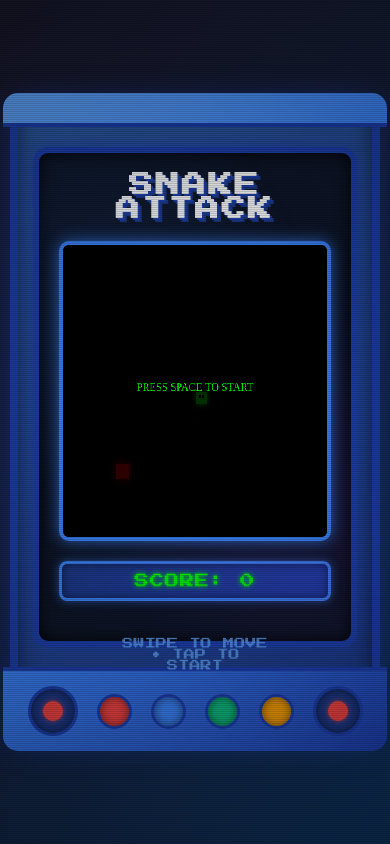
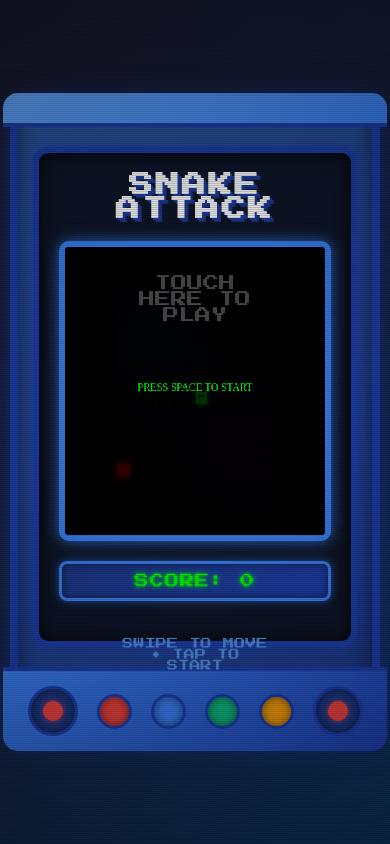
Before and after one commit to Catttai/snake-arcade, a website: page index.html in a window 390 px wide. Drawn offline with Linux system fonts and the light colour scheme.

Commit message:
Add files via upload
make it work on mobile

```diff
--- a/snake.js
+++ b/snake.js
@@ -276,16 +276,31 @@ function gameLoop() {
 // Mobile touch controls
 let touchStartX = 0;
 let touchStartY = 0;
-let touchEndX = 0;
-let touchEndY = 0;
 
 function handleTouchStart(e) {
+  e.preventDefault();
+  console.log('Touch start detected');
   touchStartX = e.touches[0].clientX;
   touchStartY = e.touches[0].clientY;
 }
 
 function handleTouchEnd(e) {
-  if (!gameStarted || gameOver) return;
+  e.preventDefault();
+  console.log('Touch end detected');
+
+  if (!gameStarted || gameOver) {
+    // Handle tap to start/restart
+    console.log('Starting/restarting game via touch');
+    if (gameOver) {
+      resetGame();
+      gameLoop();
+    } else if (!gameStarted) {
+      gameStarted = true;
+      playStartSound();
+      gameLoop();
+    }
+    return;
+  }
 
   const touchEndX = e.changedTouches[0].clientX;
   const touchEndY = e.changedTouches[0].clientY;
@@ -293,17 +308,21 @@ function handleTouchEnd(e) {
   const deltaX = touchEndX - touchStartX;
   const deltaY = touchEndY - touchStartY;
 
+  console.log('Swipe detected:', { deltaX, deltaY });
+
   // Minimum swipe distance to register
-  const minSwipeDistance = 30;
+  const minSwipeDistance = 20;
 
   if (Math.abs(deltaX) > Math.abs(deltaY)) {
     // Horizontal swipe
     if (Math.abs(deltaX) > minSwipeDistance) {
       if (deltaX > 0) {
         // Swipe right
+        console.log('Swipe right');
         moveQueue.push({ x: 1, y: 0 });
       } else {
         // Swipe left
+        console.log('Swipe left');
         moveQueue.push({ x: -1, y: 0 });
       }
     }
@@ -312,13 +331,19 @@ function handleTouchEnd(e) {
     if (Math.abs(deltaY) > minSwipeDistance) {
       if (deltaY > 0) {
         // Swipe down
+        console.log('Swipe down');
         moveQueue.push({ x: 0, y: 1 });
       } else {
         // Swipe up
+        console.log('Swipe up');
         moveQueue.push({ x: 0, y: -1 });
       }
     }
   }
+}
+
+function handleTouchMove(e) {
+  e.preventDefault();
 }
 
 function handleTap(e) {
@@ -356,8 +381,9 @@ document.addEventListener('keydown', e => {
 });
 
 // Add mobile touch controls
-canvas.addEventListener('touchstart', handleTouchStart, { passive: true });
-canvas.addEventListener('touchend', handleTouchEnd, { passive: true });
+canvas.addEventListener('touchstart', handleTouchStart, { passive: false });
+canvas.addEventListener('touchend', handleTouchEnd, { passive: false });
+canvas.addEventListener('touchmove', handleTouchMove, { passive: false });
 canvas.addEventListener('click', handleTap);
 
 // Initialize
--- a/style.css
+++ b/style.css
@@ -299,5 +299,36 @@ h1 {
     color: #60a5fa;
     text-align: center;
     opacity: 0.8;
+    pointer-events: none;
+  }
+
+  #gameCanvas {
+    border: 6px solid #3b82f6;
+    cursor: pointer;
+  }
+
+  /* Make the game area more obvious on mobile */
+  .game-screen {
+    position: relative;
+  }
+
+  .game-screen::before {
+    content: 'TOUCH HERE TO PLAY';
+    position: absolute;
+    top: 50%;
+    left: 50%;
+    transform: translate(-50%, -50%);
+    font-size: 1em;
+    color: #ffffff;
+    text-align: center;
+    opacity: 0.3;
+    pointer-events: none;
+    z-index: 10;
+    display: none;
+  }
+
+  /* Show hint when game not started */
+  .game-screen:not(.game-started)::before {
+    display: block;
   }
 }
```
